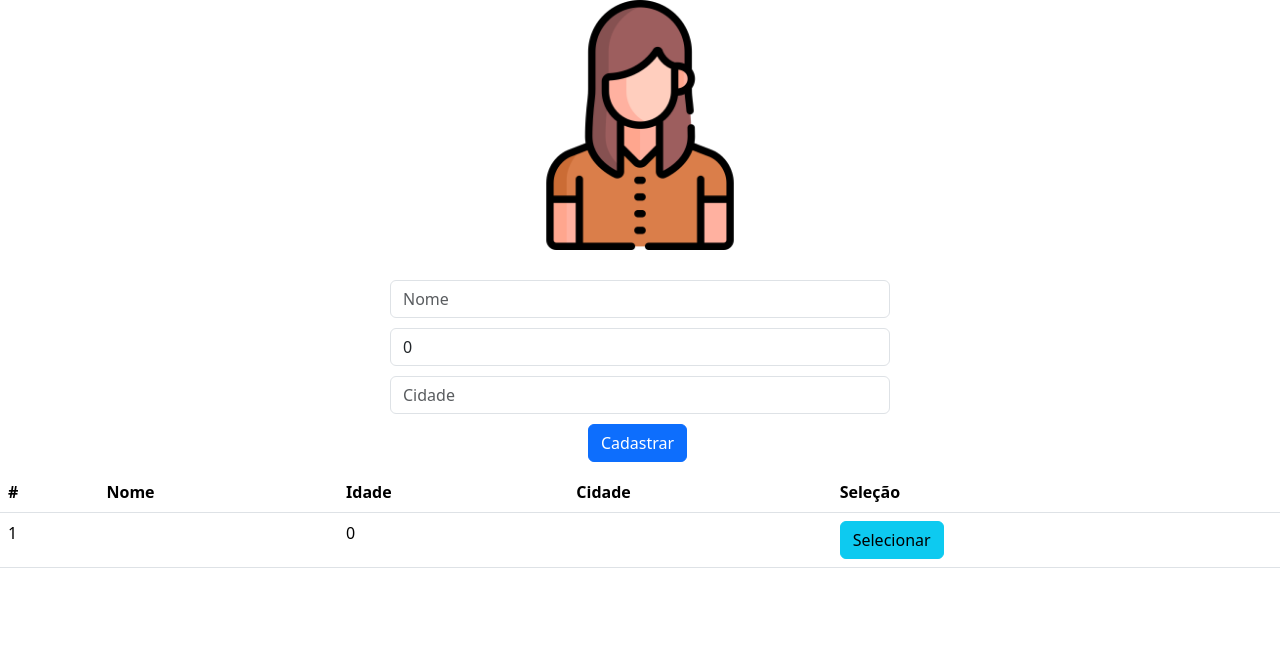
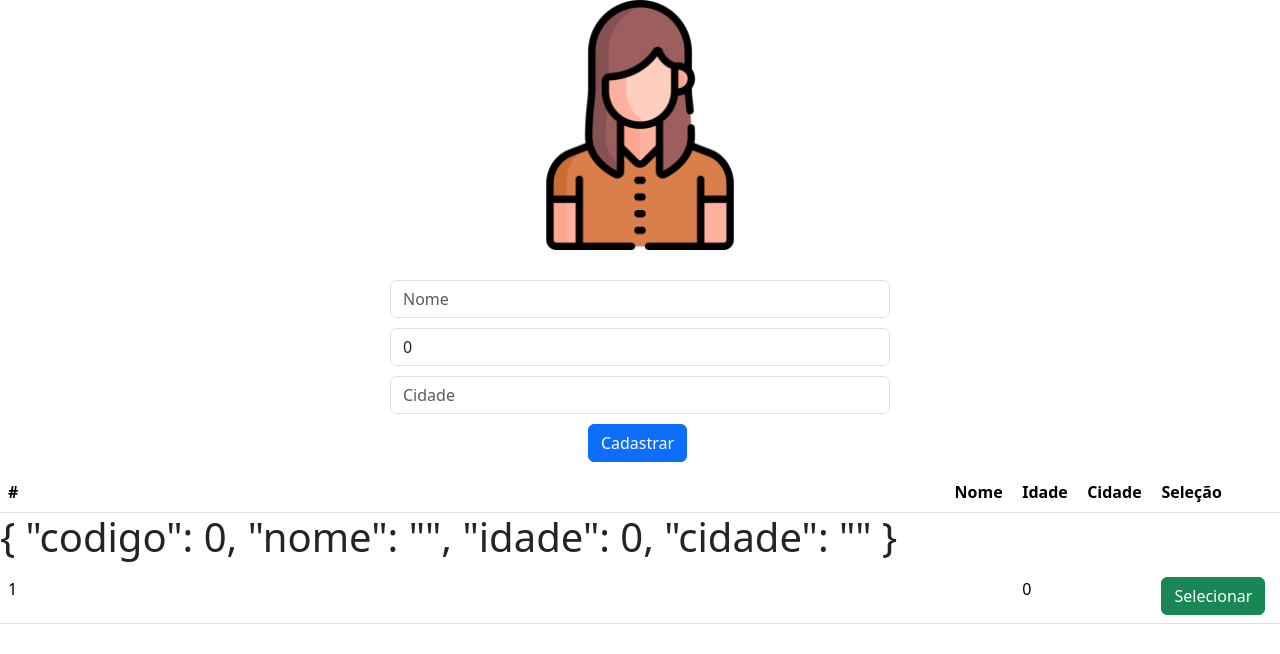
Before and after one commit to casemirabi/SpringComAngularFront, an Angular app: page / in a window 1280 px wide. Both pictures are taken after a click on the button "Cadastrar". Shown: the top 654 px of the page. Built offline with nearby package versions, Linux system fonts and the light colour scheme.

Commit message:
Chamando o objeto no front

```diff
--- a/src/app/principal/principal.html
+++ b/src/app/principal/principal.html
@@ -6,7 +6,7 @@
     <input type="text" placeholder="Cidade" class="form-control" name="cidade" [(ngModel)]="cliente.cidade">
 
     @if(btnCadastro){
-        <input type="button" value="Cadastrar" *ngIf="btnCadastro" class="btn btn-primary" (click)="cadastrar()">
+    <input type="button" value="Cadastrar" *ngIf="btnCadastro" class="btn btn-primary" (click)="cadastrar()">
     }
     <input type="button" value="Atualizar" *ngIf="!btnCadastro" class="btn btn-warning">
     <input type="button" value="Remover" *ngIf="!btnCadastro" class="btn btn-danger">
@@ -23,15 +23,16 @@
             <th>Seleção</th>
         </tr>
     </thead>
+
+<h1>{{cliente | json}}</h1>
+
     <tbody>
         <tr *ngFor="let c of clientes; let i = index">
             <td>{{ i + 1 }}</td>
             <td>{{ c.nome }}</td>
             <td>{{ c.idade }}</td>
             <td>{{ c.cidade }}</td>
-            <td>
-                <button class="btn btn-info" (click)="selecionar(i)">Selecionar</button>
-            </td>
+            <td><button class="btn btn-success">Selecionar</button></td>
         </tr>
     </tbody>
 </table>
--- a/src/app/principal/principal.ts
+++ b/src/app/principal/principal.ts
@@ -4,6 +4,7 @@ import { CommonModule } from '@angular/common';
 import { HttpClientModule } from '@angular/common/http';
 import { Cliente } from '../modelo/Cliente';
 import { ClienteService } from '../servico/cliente';
+
 
 @Component({
   selector: 'app-principal',
@@ -23,14 +24,14 @@ export class Principal {
   // Objeto usado no formulário
   cliente: Cliente = new Cliente();
 
-  // Lista de clientes exibida na tela
+  // Lista de clientes exibida na tela | Vetor - Json com dados retornados da API
   clientes: Cliente[] = [];
 
   // Índice do cliente selecionado
   indice: number = -1;
 
   // Injeta o service responsável pelas chamadas HTTP
-  constructor(private servico: ClienteService) {}
+  constructor(private servico: ClienteService) { }
 
   // Cadastra um cliente localmente na lista
   cadastrar(): void {
@@ -47,6 +48,7 @@ export class Principal {
   selecionas(): void {
     this.servico.selecionar().subscribe({
       next: (retorno: Cliente[]) => {
+        console.log('Clientes recebidos da API:', retorno);
         this.clientes = retorno;
       },
       error: (erro) => {
@@ -55,8 +57,13 @@ export class Principal {
     });
   }
 
+  //  Metodo de inicialização
+  ngOnInit() {
+    this.selecionas();
+  }
+
   // Seleciona um cliente da tabela
-  selecionar(indice: number): void {
+  /*selecionar(indice: number): void {
     this.indice = indice;
 
     // Copia os dados do cliente selecionado para o formulário
@@ -64,5 +71,5 @@ export class Principal {
 
     // Controla visibilidade dos botões
     this.btnCadastro = false;
-  }
+  }*/
 }
```
